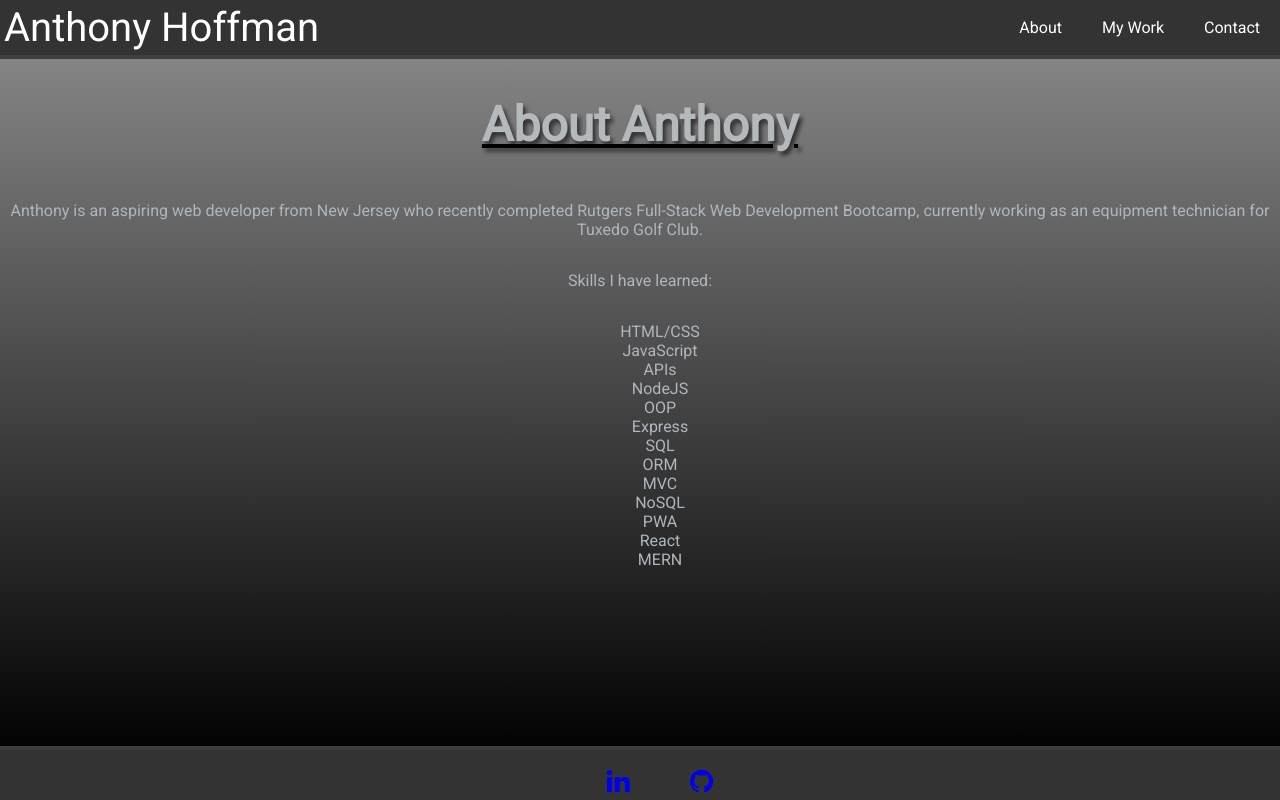
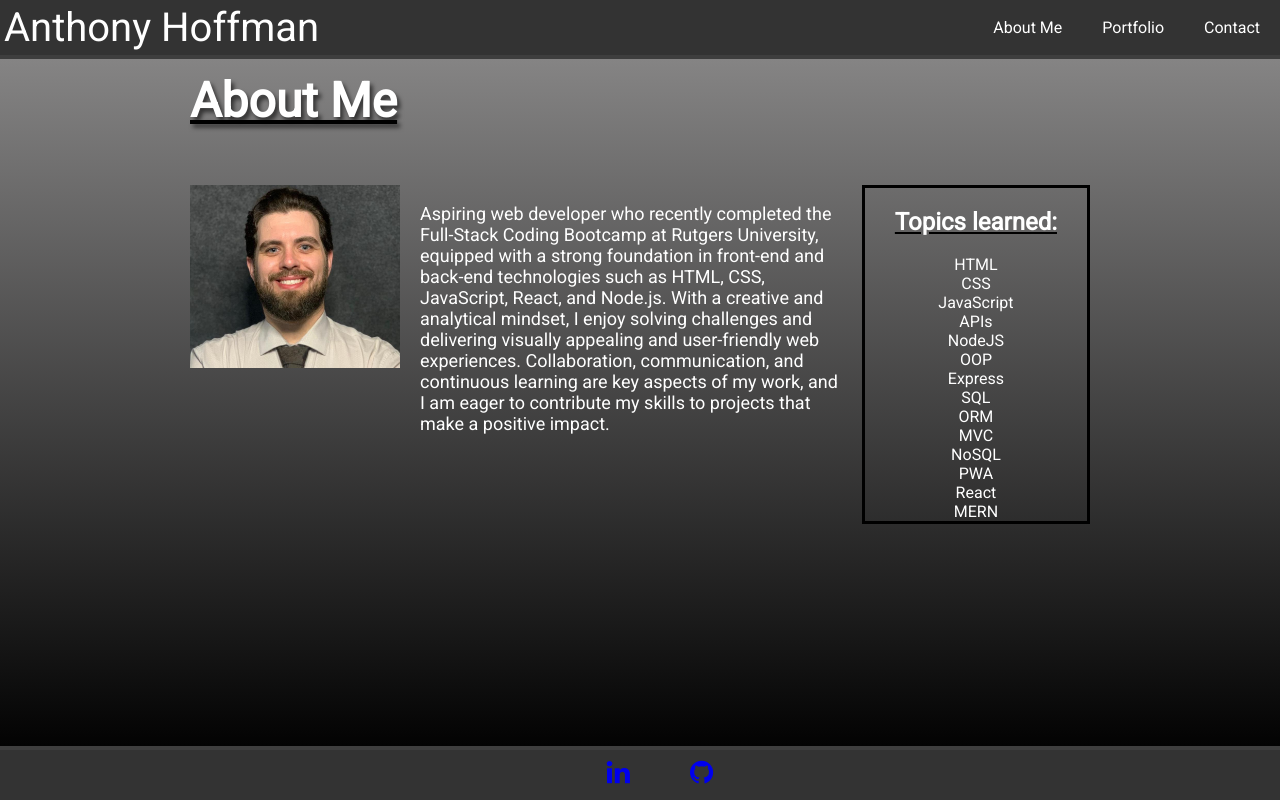
Before and after one commit to aHoff6/react-portfolio, a React (Create React App) app: page /about in a window 1280 px wide. Built offline with nearby package versions, Linux system fonts and the light colour scheme.

Commit message:
added to about page/general style upgrades

```diff
--- a/src/App.css
+++ b/src/App.css
@@ -22,20 +22,13 @@ body {
 .main-container {
   text-align: center;
   display: flex;
-  padding-top: 5%;
-  /* background-color: #000000;
-    background-image: linear-gradient(48deg, #000000 10%, #6d6d6d 58%, #f3ebf3 83%); */
-
-
-  /* padding-bottom: 200px; */
-
-/* justify-content: center; */
+  padding-top: 2.5%;
 }
 
 .title {
   font-size: 300%;
   text-decoration: underline black;
-  color: #b4b9bb;
+  color: #ffffff;
   text-shadow: 3px 3.5px 4px rgba(0, 0, 0, 0.6);
 }
 
@@ -86,8 +79,8 @@ input.contactbox:focus {
 .homepage-container {
 display: flex;
 position: fixed;
-margin-left: auto;
-margin-right: auto;
+margin-left: 5%;
+margin-right: 20%;
 }
 
 .text-container {
@@ -153,8 +146,6 @@ border-radius: 20px;
 }
 
 .profilepic {
-  /* max-width: 30%;
-    align-content: flex-start; */
   border-radius: 20%;
   width: 100%;
   height: 100%;
@@ -169,14 +160,53 @@ border-radius: 20px;
 .about-container {
   display: flex;
   flex-direction: column;
-  margin-left: auto;
-  margin-right: auto;
+  justify-content: center;
+  padding-right: 150px;
   color: #adb7bd
 }
 
+#about-title {
+  padding-left: 190px;
+  text-align: left;
+}
+
+.about-text {
+ flex: 1;
+ color: #ffffff;
+ padding-left: 20px;
+ padding-right: 20px;
+ font-size: large;
+ text-align: left;
+}
+
+.aside-container {
+  display: flex;
+
+
+}
+
+.aboutPic {
+  display: flex;
+  width: 20%;
+  height: 20%;
+  padding-left: 150px;
+}
+
+.skills-title {
+  text-decoration: underline black;
+}
+
 .skillList {
+  margin: 0;
+  padding: 0;
+  padding-left: 30px;
+  padding-right: 30px;
+  border-style: solid;
+  border-color: #000;
   list-style: none;
+  color: #ffffff;
 }
+
 
 
 /* -------------------------MyWork Page Style------------------------- */
@@ -250,6 +280,8 @@ border-radius: 20px;
 }
 
 .iconContainer {
+  margin: 0;
+  margin-top: 7px;
   display: flex;
   flex-direction: row;
   list-style: none;
--- a/src/components/NavBar.js
+++ b/src/components/NavBar.js
@@ -4,8 +4,8 @@ export default function NavBar() {
     return <nav className="navbar">
         <Link to="/" className="name">Anthony Hoffman</Link>
         <ul>
-            <CustomTag to="/about">About</CustomTag>
-            <CustomTag to="/mywork">My Work</CustomTag>
+            <CustomTag to="/about">About Me</CustomTag>
+            <CustomTag to="/mywork">Portfolio</CustomTag>
             <CustomTag to="/contact">Contact</CustomTag>
         </ul>
     </nav>
--- a/src/components/pages/About.js
+++ b/src/components/pages/About.js
@@ -1,10 +1,32 @@
 export default function About() {
-    return <div className="about-container">
-        <h1 className="title">About Anthony</h1>
-        <p>Anthony is an aspiring web developer from New Jersey who recently completed Rutgers Full-Stack Web Development Bootcamp, currently working as an equipment technician for Tuxedo Golf Club. </p>
-        <p>Skills I have learned:</p>
+  return (
+    <section className="about-container">
+      <h1 className="title" id="about-title">About Me</h1>
+      <div>
+        <figure className="aside-container">
+          <img
+            src={require("../assets/images/aboutProfilePic1.jpeg")}
+            alt="aboutProfilepic1"
+            className="aboutPic"
+          />
+
+        <p className="about-text">
+          Aspiring web developer who recently completed the Full-Stack Coding
+          Bootcamp at Rutgers University, equipped with a strong foundation in front-end and back-end
+          technologies such as HTML, CSS, JavaScript, React, and Node.js. With a
+          creative and analytical mindset, I enjoy solving challenges and
+          delivering visually appealing and user-friendly web experiences.
+          Collaboration, communication, and continuous learning are key aspects
+          of my work, and I am eager to contribute my skills to projects that
+          make a positive impact.
+        </p>
+
+
+
       <ul className="skillList">
-            <li>HTML/CSS</li>
+      <h2 className="skills-title">Topics learned:</h2>
+        <li>HTML</li>
+        <li>CSS</li>
         <li>JavaScript</li>
         <li>APIs</li>
         <li>NodeJS</li>
@@ -18,5 +40,9 @@ export default function About() {
         <li>React</li>
         <li>MERN</li>
       </ul>
+      </figure>
       </div>
+
+    </section>
+  );
 }
--- a/src/components/pages/MyWork.js
+++ b/src/components/pages/MyWork.js
@@ -48,7 +48,7 @@ export default function MyWork() {
 
   return (
     <div>
-      <h1 className="title">My Work</h1>
+      <h1 className="title">Portfolio</h1>
       <div className="workPicContainer">
         {projects.map((project, index) => (
           <figure key={index} className="workimg">
```
Also changed, not shown: src/components/assets/images/aboutProfilePic1.jpeg (added), src/components/assets/images/aboutProfilePicCrop2.jpeg (added). Lines whose indentation alone changed are shown as unchanged.
